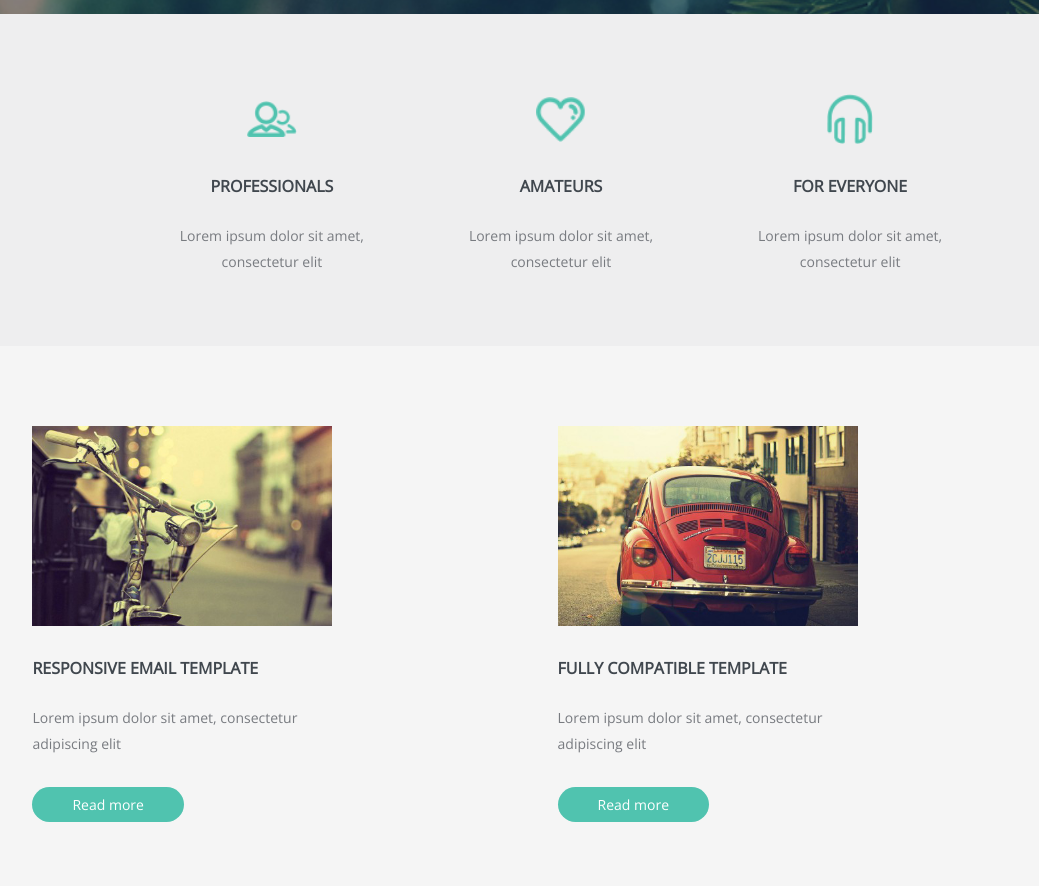
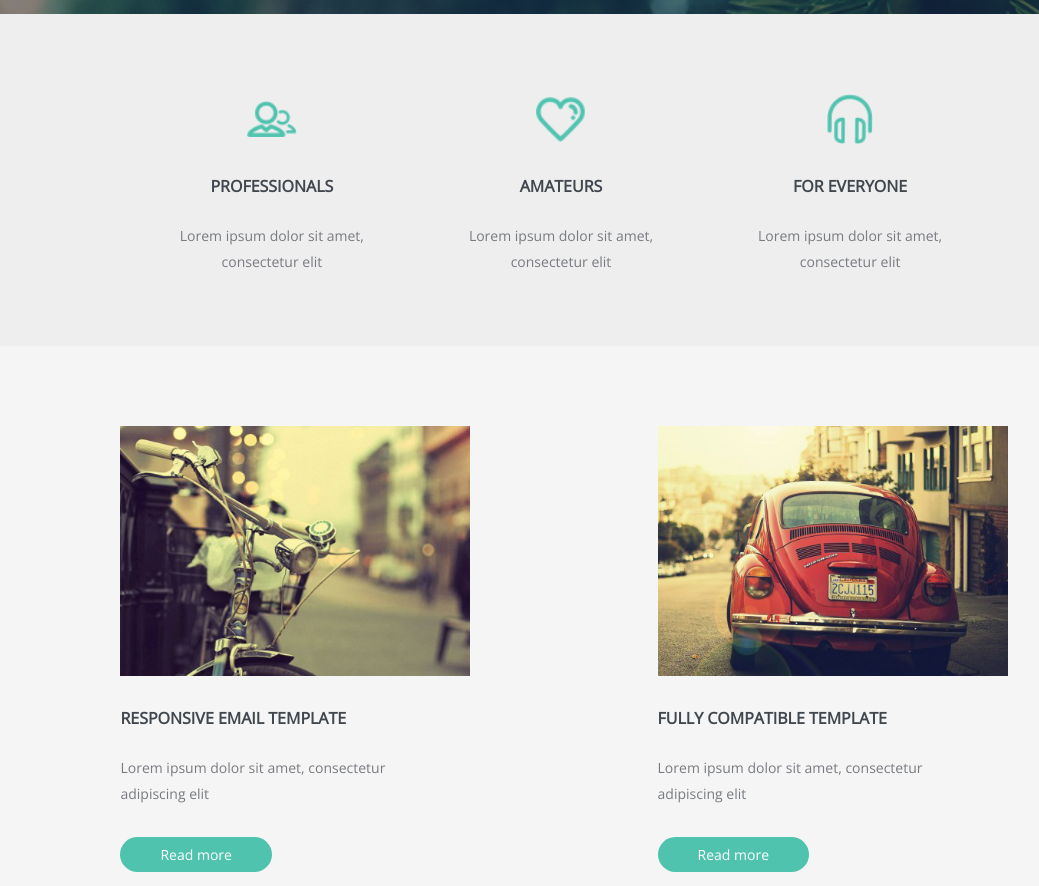
Before and after one commit to maximys963/Site-from-scratch-, a plain HTML site: page index.html in a window 1280 px wide. Shown: the part 650-1536 px from the top of the page, without its empty margins (89-1128 px from the left). Drawn offline with nearby package versions, Linux system fonts and the light colour scheme.

Commit message:
fix position little bit

```diff
--- a/style.css
+++ b/style.css
@@ -140,29 +140,33 @@ body > div {
 	height: 540px;
 	position:absolute;
 	top: 996px;
-	left: 0px;
+	left: 0;
 	text-align: center;
+
 
 }
 .people{
 	background: url(images/car.png) no-repeat center;
-	width: 300px;
-	height: 200px;
+	width: 350px;
+	height: 250px;
 	display: inline-block;
 	background-size: cover;
 }
 .car{
 	background: url(images/velik.png) no-repeat center;
-	width: 300px;
-	height: 200px;
+	width: 350px;
+	height: 250px;
 	display: inline-block;
 	background-size: cover;
 }
 .third-services{
 	display: inline-block;
 	padding: 80px 5px 0 5px;
-	width: 40%;
+	width: 30%;
 	text-align: left;
+	margin-left:100px;
+	margin-right: 40px;
+
 
 
 }
```
